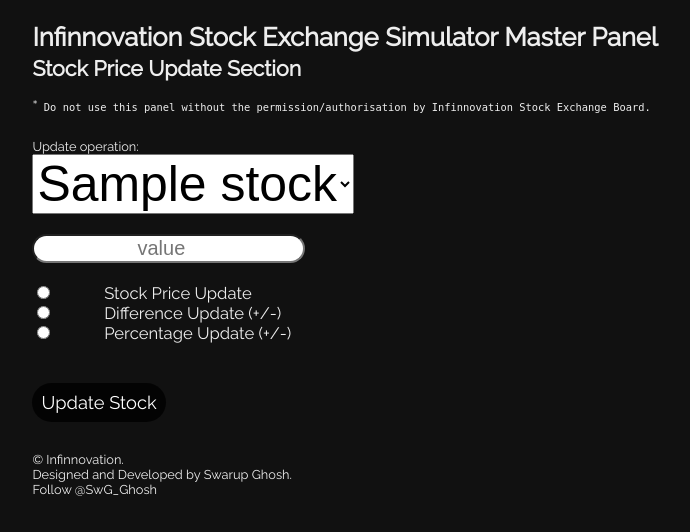
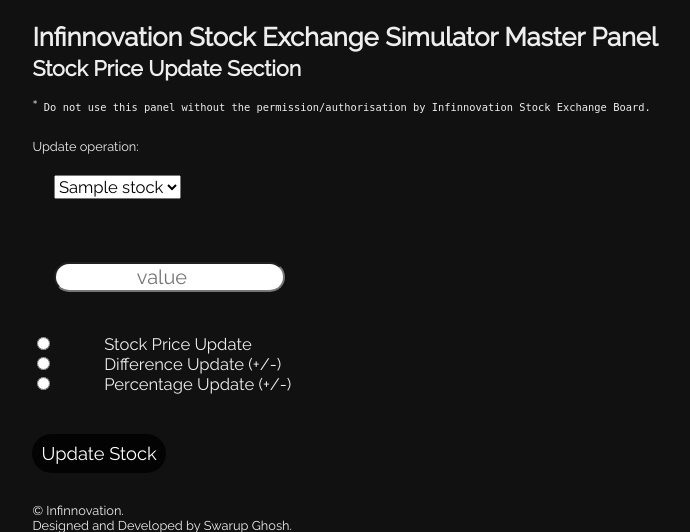
Before and after one commit to DPSN/infinnovation-stock-exchange-simulator, a PHP site: page /masterpanel/updater/index.php in a window 1280 px wide. Shown: the part 221-753 px from the top of the page, without its empty margins (70-760 px from the left). Before the commit the page ends 717 px from the top, so only its background shows below. Run offline with PHP 8.4, Linux system fonts and the light colour scheme; tables that the repository leaves empty or names only in its code hold one stand-in row (values such as "Sample post"); some libraries are stand-ins or nearby versions.

Commit message:
Changes to masterpanel styles

```diff
--- a/masterpanel/base.css
+++ b/masterpanel/base.css
@@ -86,10 +86,14 @@ input[type=number] {
     font-size: 1.2em;;
     border-radius: 1.2em;
     text-align: center;
+    margin: 2%;
+    font-family: 'Raleway';
 }
 input[type=radio] {
     margin-right: 5%;
 }
 select {
-    font-size: 3em;
+    font-size: 1em;
+    margin: 2%;
+    font-family: 'Raleway';
 }
```
